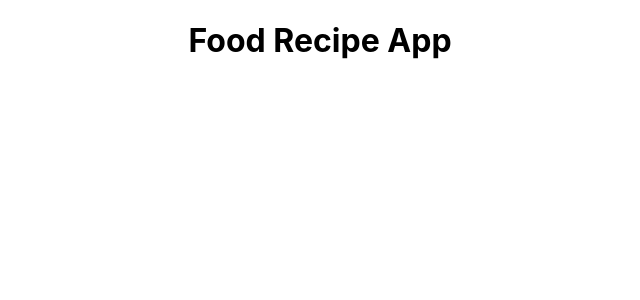
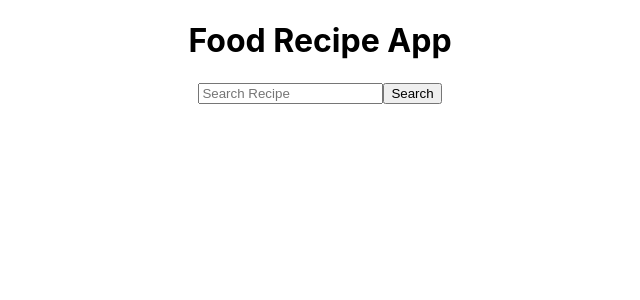
Before and after one commit to Bereket-U/food-recipe-app-api, a React (Create React App) app: page / in a window 1280 px wide. Shown: the top 300 px of the page, without its empty margins (320-960 px from the left). Built offline with nearby package versions, Linux system fonts and the light colour scheme.

Commit message:
add search form and function, Hooks

```diff
--- a/src/App.js
+++ b/src/App.js
@@ -1,20 +1,41 @@
 import "./App.css";
+import React, { useState } from "react";
 import axios from "axios";
 
 function App() {
+  const [searchString, setSearchString] = useState("");
   const APP_ID = "cbfb9ddd";
   const APP_KEY = "eaffffd5345dc91211b5f43a73e5975f";
-  const searchString = "pizza";
   const url = `https://api.edamam.com/search?q=${searchString}&app_id=${APP_ID}&app_key=${APP_KEY}`;
 
   const getData = async () => {
     const result = await axios.get(url);
     console.log(result);
+    setSearchString(" ");
+  };
+  const onChange = (e) => {
+    setSearchString(e.target.value);
+  };
+
+  const searchRecipe = (e) => {
+    e.preventDefault();
+    getData();
   };
 
   return (
     <div className="App">
       <h1>Food Recipe App</h1>
+      <form onSubmit={searchRecipe}>
+        <input
+          type="text"
+          name="search"
+          placeholder="Search Recipe"
+          autoComplete="off"
+          onChange={onChange}
+          value={searchString}
+        />
+        <input type="submit" value="Search" />
+      </form>
     </div>
   );
 }
```
